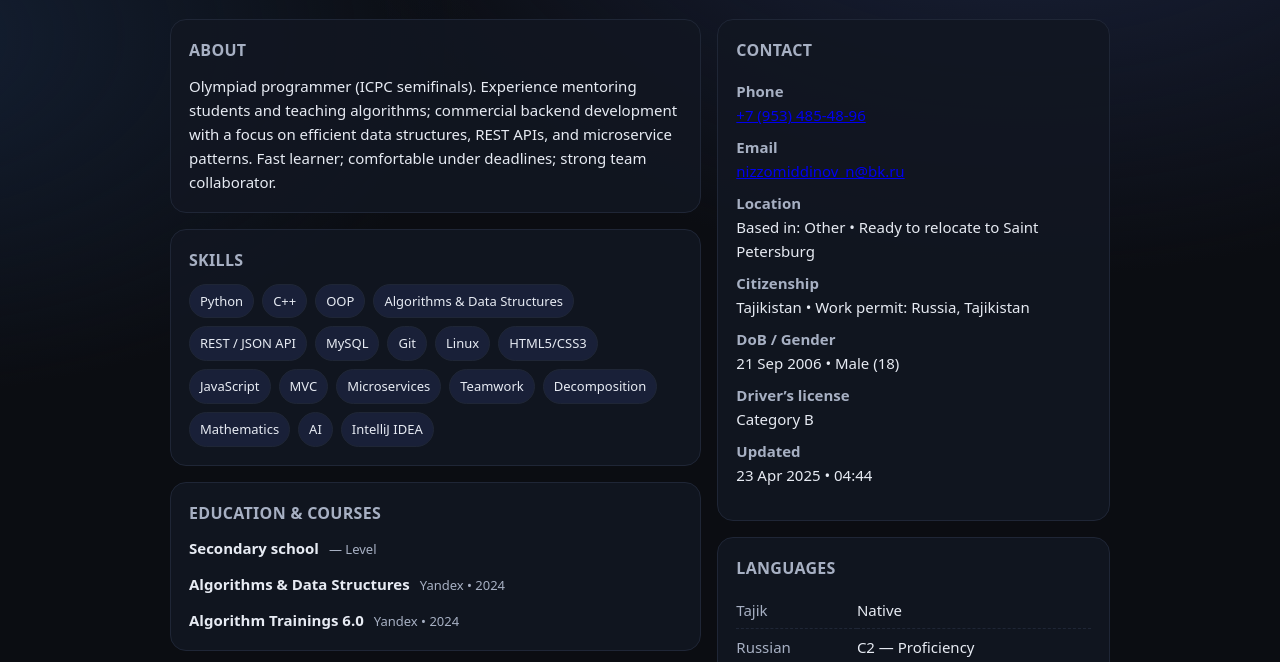
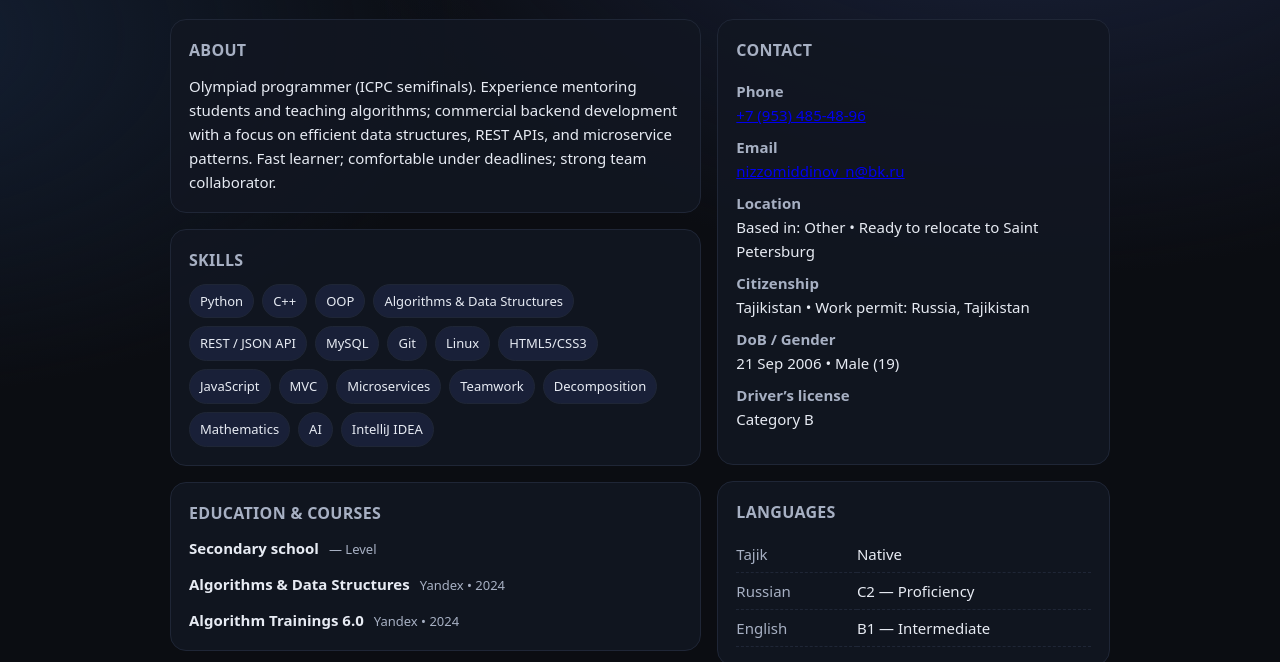
Before and after one commit to Nizomidin/nizomidin.github.io, a plain HTML site: page index.html in a window 1280 px wide. Shown: the part 123-785 px from the top of the page. Drawn offline with Linux system fonts and the light colour scheme.

Commit message:
minor fix

```diff
--- a/index.html
+++ b/index.html
@@ -350,11 +350,9 @@
               <dt>Citizenship</dt>
               <dd>Tajikistan • Work permit: Russia, Tajikistan</dd>
               <dt>DoB / Gender</dt>
-              <dd>21 Sep 2006 • Male (18)</dd>
+              <dd>21 Sep 2006 • Male (19)</dd>
               <dt>Driver’s license</dt>
               <dd>Category B</dd>
-              <dt>Updated</dt>
-              <dd>23 Apr 2025 • 04:44</dd>
             </dl>
           </section>
 
```
